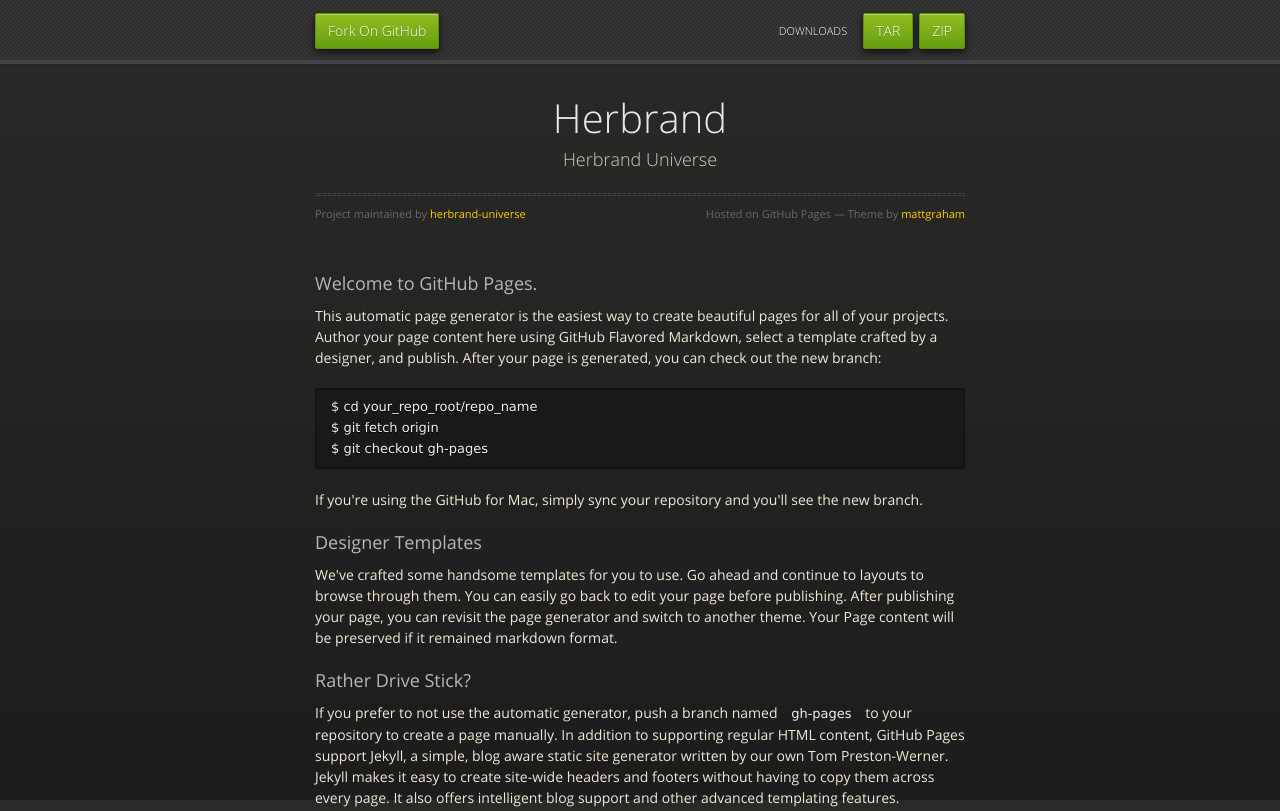
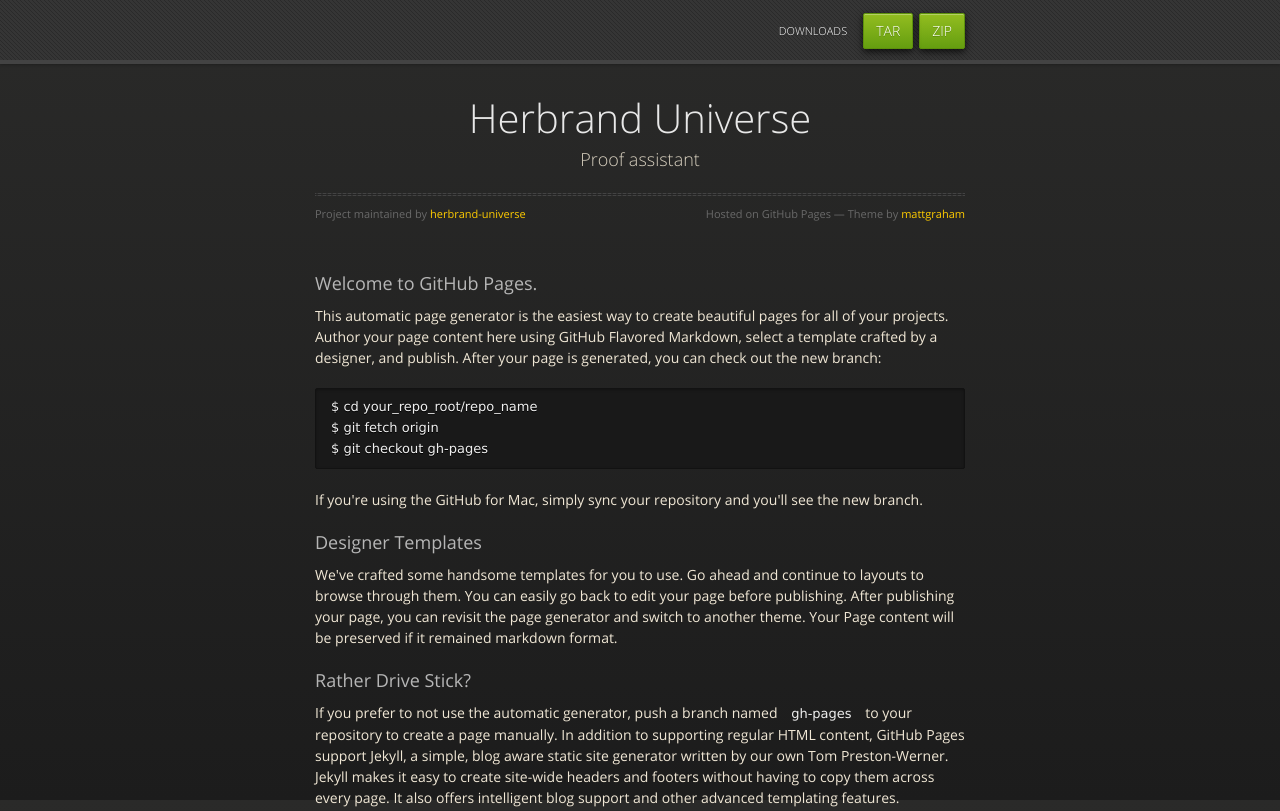
Before and after one commit to herbrand-universe/Herbrand, a plain HTML site: page index.html in a window 1280 px wide. Shown: the top 811 px of the page. Drawn offline with nearby package versions, Linux system fonts and the light colour scheme.

Commit message:
Update index.html

```diff
--- a/index.html
+++ b/index.html
@@ -21,7 +21,6 @@
 
       <div id="header">
         <nav>
-          <li class="fork"><a href="https://github.com/herbrand-universe/Herbrand">Fork On GitHub</a></li>
           <li class="downloads"><a href="https://github.com/herbrand-universe/Herbrand/zipball/master">ZIP</a></li>
           <li class="downloads"><a href="https://github.com/herbrand-universe/Herbrand/tarball/master">TAR</a></li>
           <li class="title">DOWNLOADS</li>
@@ -32,8 +31,8 @@
 
       <section>
         <div id="title">
-          <h1>Herbrand</h1>
-          <p>Herbrand Universe</p>
+          <h1>Herbrand Universe</h1>
+          <p>Proof assistant</p>
           <hr>
           <span class="credits left">Project maintained by <a href="https://github.com/herbrand-universe">herbrand-universe</a></span>
           <span class="credits right">Hosted on GitHub Pages &mdash; Theme by <a href="http://twitter.com/#!/michigangraham">mattgraham</a></span>
```
